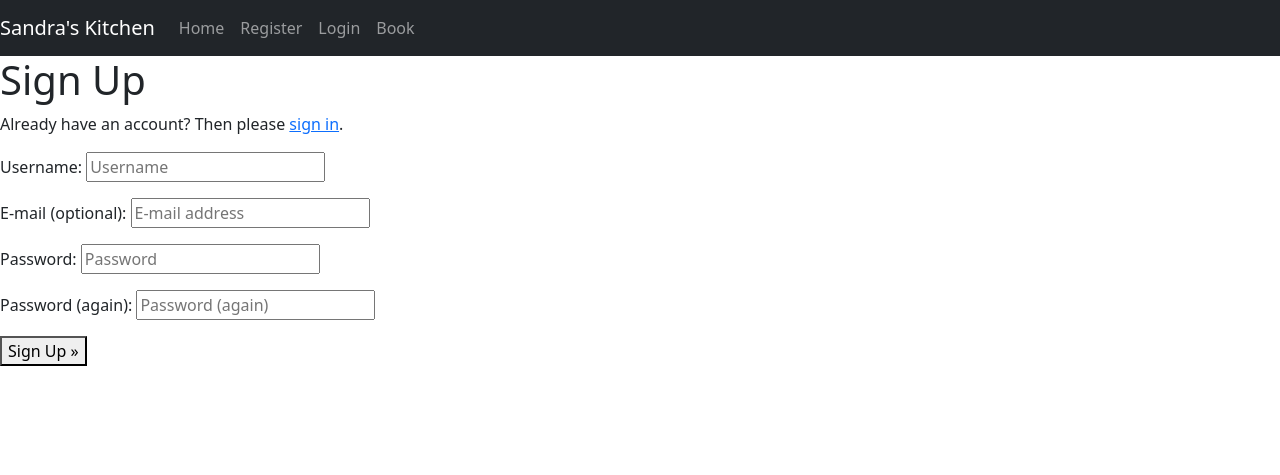
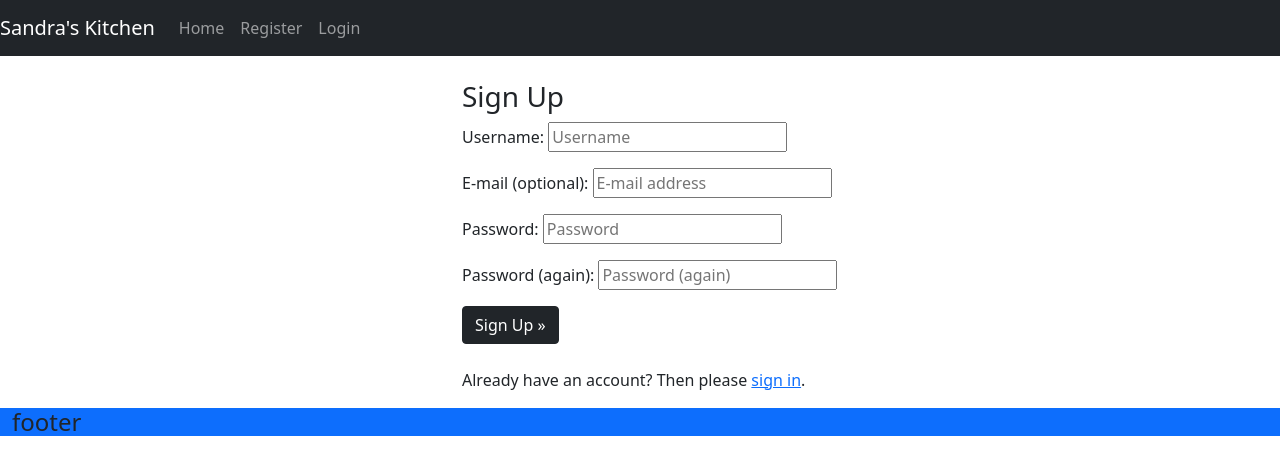
Before and after one commit to devisis/sandras-kitchen, a Django app: page /accounts/signup/ in a window 1280 px wide. Shown: the top 475 px of the page. Run offline with Django 3.2, Linux system fonts and the light colour scheme.

Commit message:
Add styling to center content in allauth templates

```diff
--- a/reservation/templates/account/signup.html
+++ b/reservation/templates/account/signup.html
@@ -5,17 +5,26 @@
 {% block head_title %}{% trans "Signup" %}{% endblock %}
 
 {% block content %}
-<h1>{% trans "Sign Up" %}</h1>
+<div class="container mt-4">
+  <div class="row">
+    <div class="div col-md-8 offset-md-4">
+      <h3>{% trans "Sign Up" %}</h3>
+    </div>
+  </div>
 
-<p>{% blocktrans %}Already have an account? Then please <a href="{{ login_url }}">sign in</a>.{% endblocktrans %}</p>
-
+  <div class="row">
+    <div class="div col-md-8 offset-md-4">
       <form class="signup" id="signup_form" method="post" action="{% url 'account_signup' %}">
         {% csrf_token %}
         {{ form.as_p }}
         {% if redirect_field_value %}
         <input type="hidden" name="{{ redirect_field_name }}" value="{{ redirect_field_value }}" />
         {% endif %}
-  <button type="submit">{% trans "Sign Up" %} &raquo;</button>
+        <button class="btn btn-dark" type="submit">{% trans "Sign Up" %} &raquo;</button>
+        <p class="mt-4">{% blocktrans %}Already have an account? Then please <a href="{{ login_url }}">sign
+            in</a>.{% endblocktrans %}</p>
       </form>
-
+    </div>
+  </div>
+</div>
 {% endblock %}
--- a/reservation/templates/base.html
+++ b/reservation/templates/base.html
@@ -22,17 +22,17 @@
           </li>
           {% if user.is_authenticated %}
           <li class="nav-item">
+            <a class="nav-link" href="{% url 'get_booking_form' %}">Book</a>
+          </li>
+          <li class="nav-item">
             <a class="nav-link" href="{% url 'account_logout' %}">Logout</a>
           </li>
           <li class="nav-item">
-            {% else %}
-            <a class="nav-link" href="{% url 'account_signup' %}">Register</a>
+          {% else %}
+          <a class="nav-link" href="{% url 'account_signup' %}">Register</a>
           </li>
           <li class="nav-item">
             <a class="nav-link" href="{% url 'account_login' %}">Login</a>
-          </li>
-          <li class="nav-item">
-            <a class="nav-link" href="{% url 'get_booking_form' %}">Book</a>
           </li>
           {% endif %}
       </div>
@@ -44,9 +44,9 @@
 
   {% endblock %}
 
-  <footer class="container-fluid">
-
-  </footer>
+<footer class="container-fluid bg-primary">
+<h4>footer</h4>
+</footer>
 </body>
 
 </html>
```
Also changed, not shown: reservation/templates/account/login.html (+7 -8 lines), reservation/templates/account/logout.html (+12 -4 lines). Lines whose indentation alone changed are shown as unchanged.
